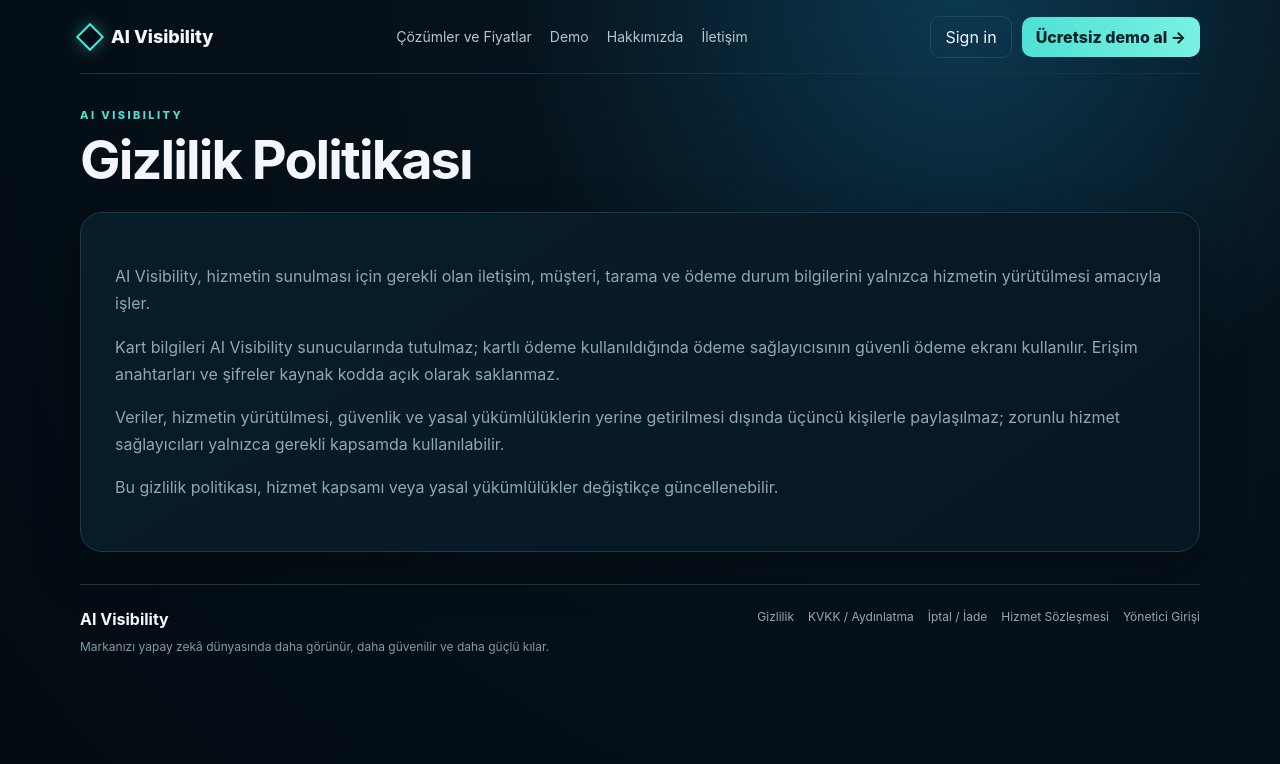
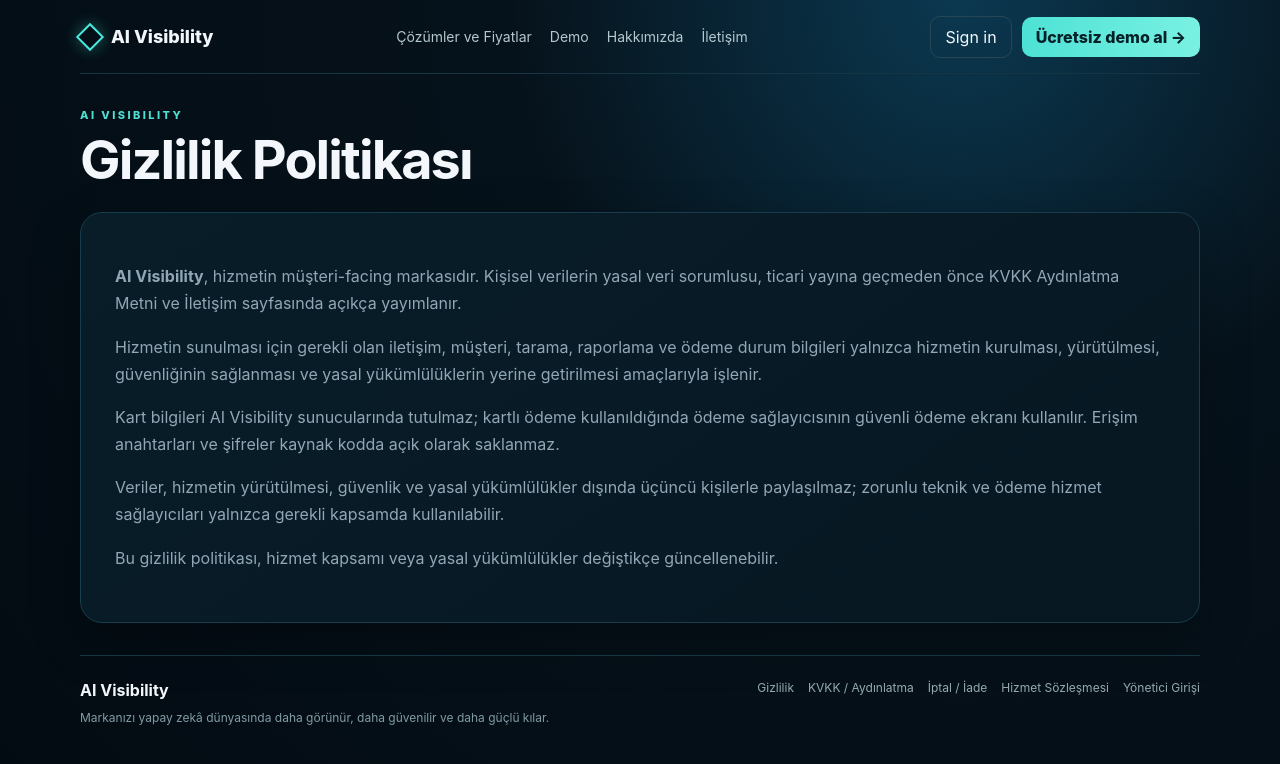
Before and after one commit to mehmetozan-5858/ai-visibility, a Next.js app: page /gizlilik in a window 1280 px wide. Shown: the top 764 px of the page. Built offline with nearby package versions, Linux system fonts and the light colour scheme.

Commit message:
legal: clarify AI Visibility brand and privacy-controller separation

```diff
--- a/app/gizlilik/page.js
+++ b/app/gizlilik/page.js
@@ -1,8 +1,9 @@
 import PublicPage from "../../components/PublicPage";
 export const metadata={title:"Gizlilik Politikası"};
 export default function Page(){return <PublicPage title="Gizlilik Politikası">
-  <p>AI Visibility, hizmetin sunulması için gerekli olan iletişim, müşteri, tarama ve ödeme durum bilgilerini yalnızca hizmetin yürütülmesi amacıyla işler.</p>
+  <p><b>AI Visibility</b>, hizmetin müşteri-facing markasıdır. Kişisel verilerin yasal veri sorumlusu, ticari yayına geçmeden önce KVKK Aydınlatma Metni ve İletişim sayfasında açıkça yayımlanır.</p>
+  <p>Hizmetin sunulması için gerekli olan iletişim, müşteri, tarama, raporlama ve ödeme durum bilgileri yalnızca hizmetin kurulması, yürütülmesi, güvenliğinin sağlanması ve yasal yükümlülüklerin yerine getirilmesi amaçlarıyla işlenir.</p>
   <p>Kart bilgileri AI Visibility sunucularında tutulmaz; kartlı ödeme kullanıldığında ödeme sağlayıcısının güvenli ödeme ekranı kullanılır. Erişim anahtarları ve şifreler kaynak kodda açık olarak saklanmaz.</p>
-  <p>Veriler, hizmetin yürütülmesi, güvenlik ve yasal yükümlülüklerin yerine getirilmesi dışında üçüncü kişilerle paylaşılmaz; zorunlu hizmet sağlayıcıları yalnızca gerekli kapsamda kullanılabilir.</p>
+  <p>Veriler, hizmetin yürütülmesi, güvenlik ve yasal yükümlülükler dışında üçüncü kişilerle paylaşılmaz; zorunlu teknik ve ödeme hizmet sağlayıcıları yalnızca gerekli kapsamda kullanılabilir.</p>
   <p>Bu gizlilik politikası, hizmet kapsamı veya yasal yükümlülükler değiştikçe güncellenebilir.</p>
 </PublicPage>}
```
